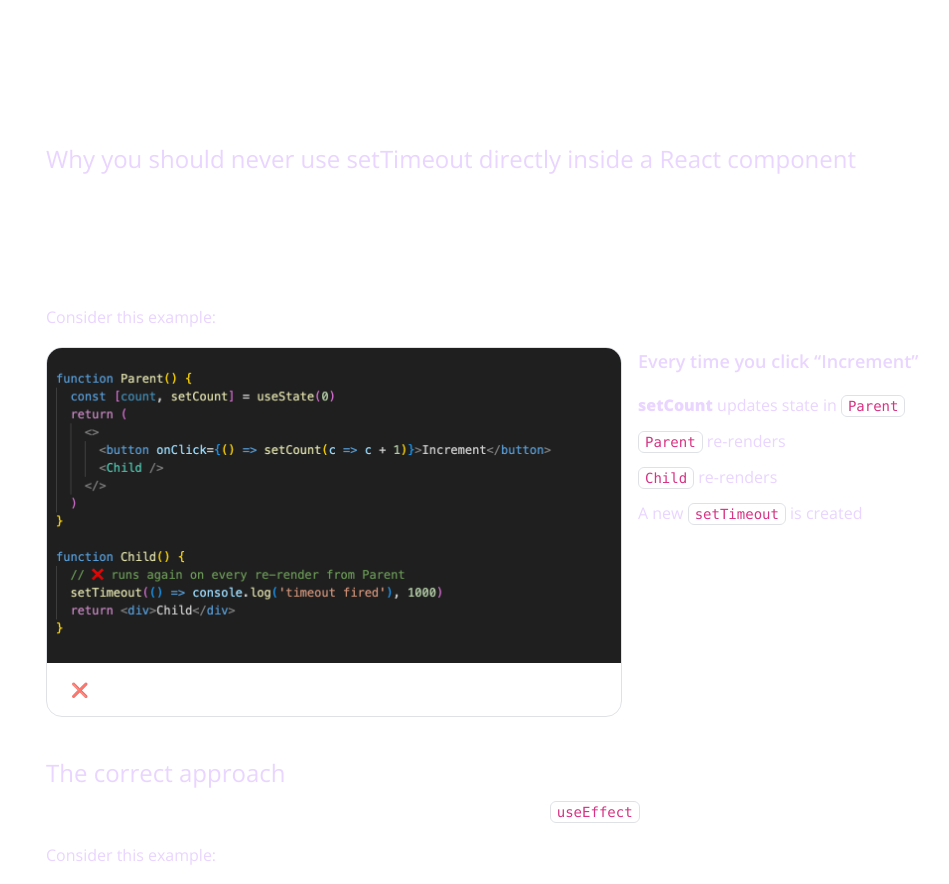
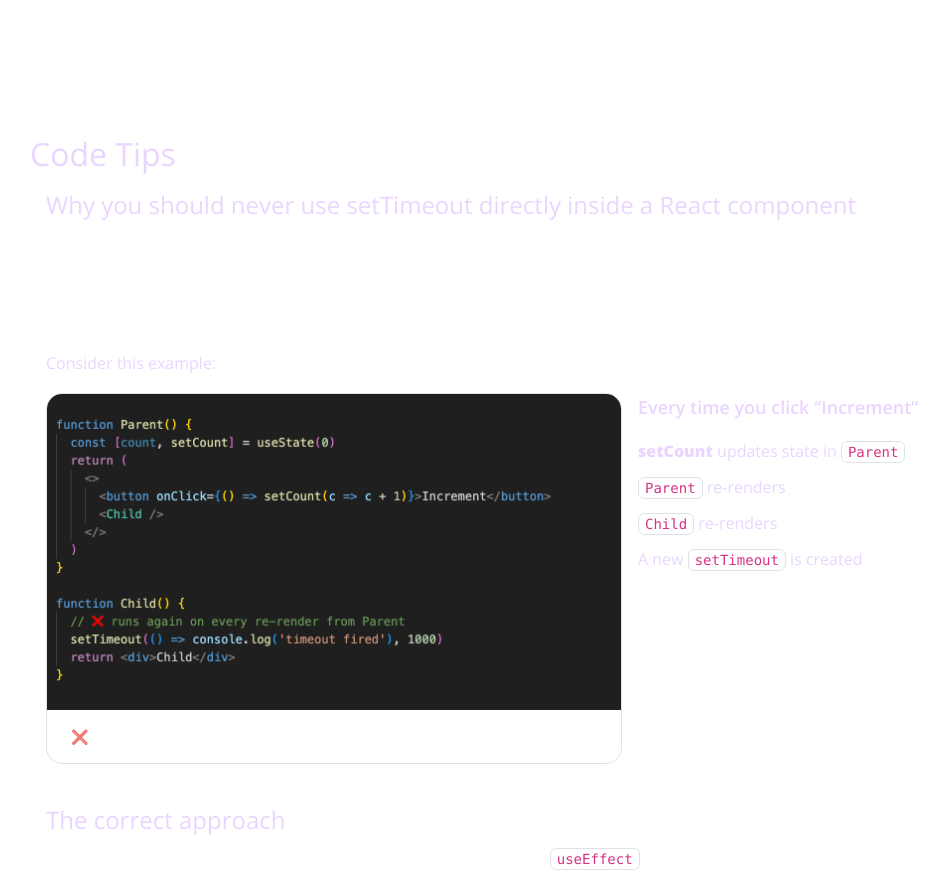
Before and after one commit to marizambarda/portfolio, a React (Vite) app: page / in a window 1280 px wide. Shown: the part 5600-6484 px from the top of the page, without its empty margins (147-1096 px from the left). Built offline with nearby package versions, Linux system fonts and the light colour scheme.

Commit message:
code tips

```diff
--- a/src/pages/BlogPostsPage/BlogPostsPage.tsx
+++ b/src/pages/BlogPostsPage/BlogPostsPage.tsx
@@ -12,9 +12,10 @@ const LIST = "space-y-2 pl-5 marker:text-[#c4b5fd]";
 
 export default function BlogPostsPage() {
   return (
-    <Container className="mb-40">
+    <Container className="mb-40 projects-content">
       <Row>
         <Col md={{ span: 10, offset: 1 }}>
+          <h2>Code Tips</h2>
           <Accordion
             defaultActiveKey="0"
             style={{
```
